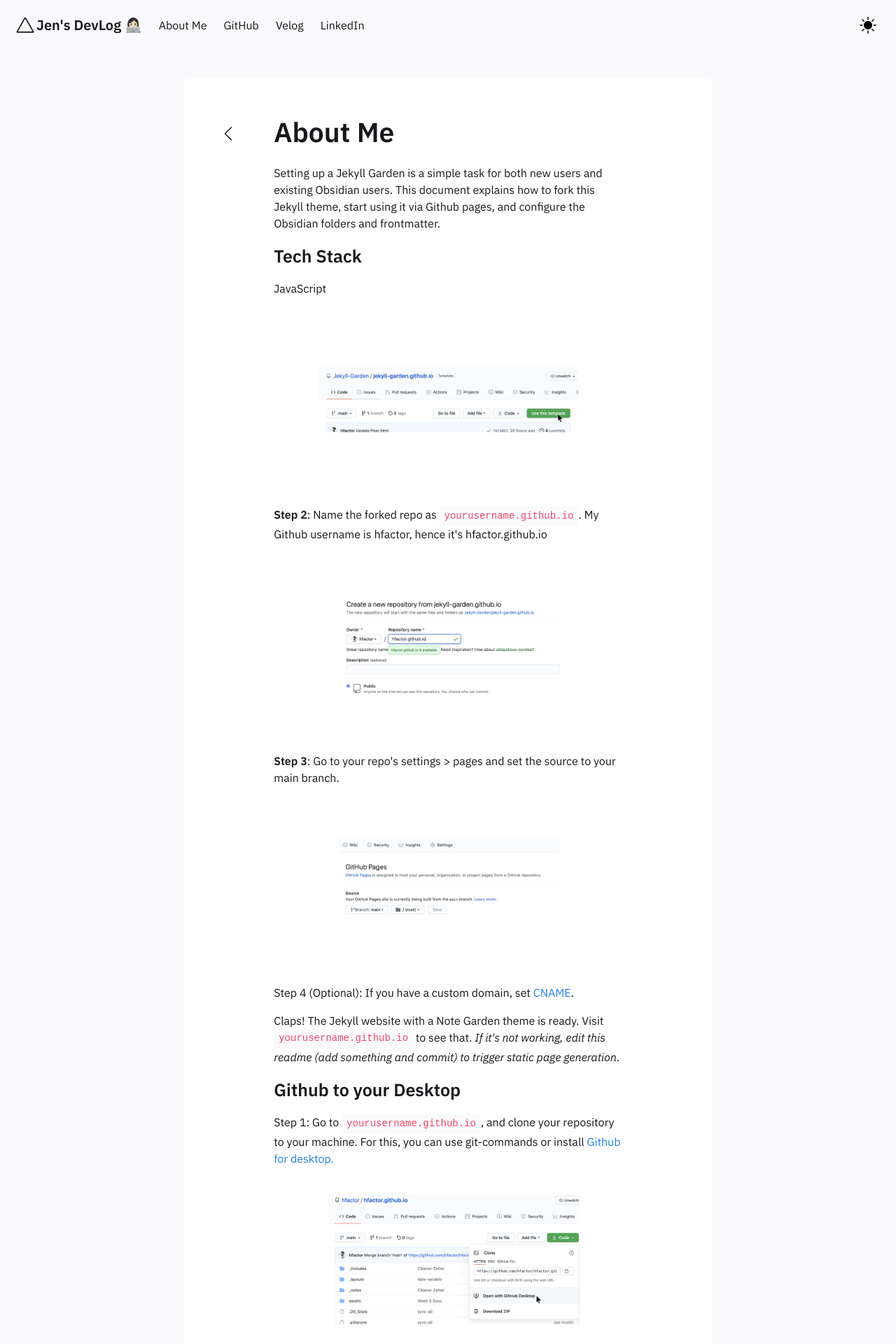
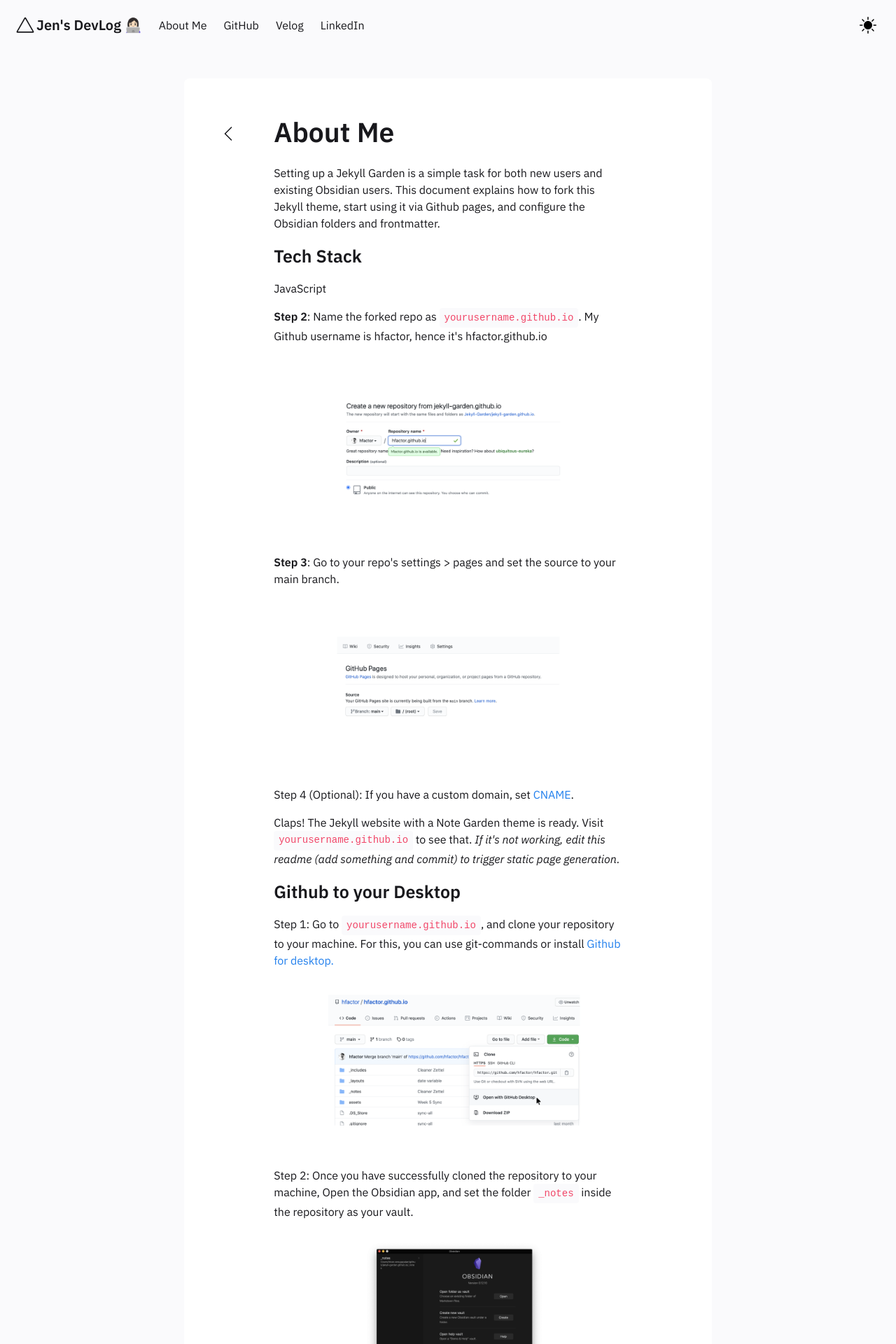
Before and after one commit to jenjenhub/blog, a Jekyll site: the page built from _posts/2020-03-01-how-to.md, in a window 1280 px wide. Shown: the top 1920 px of the page at 70% size. Built offline with Jekyll 4.4.1, drawn with Linux system fonts in a browser that asks for light colours.

Commit message:
Update 2020-03-01-how-to.md

```diff
--- a/_posts/2020-03-01-how-to.md
+++ b/_posts/2020-03-01-how-to.md
@@ -8,7 +8,6 @@ Setting up a Jekyll Garden is a simple task for both new users and existing Obsi
 
 JavaScript
 
-<img src="../assets/img/1-how-to.png" width="100%">
 
 **Step 2**: Name the forked repo as `yourusername.github.io`. My Github username is hfactor, hence it's hfactor.github.io
 
```
